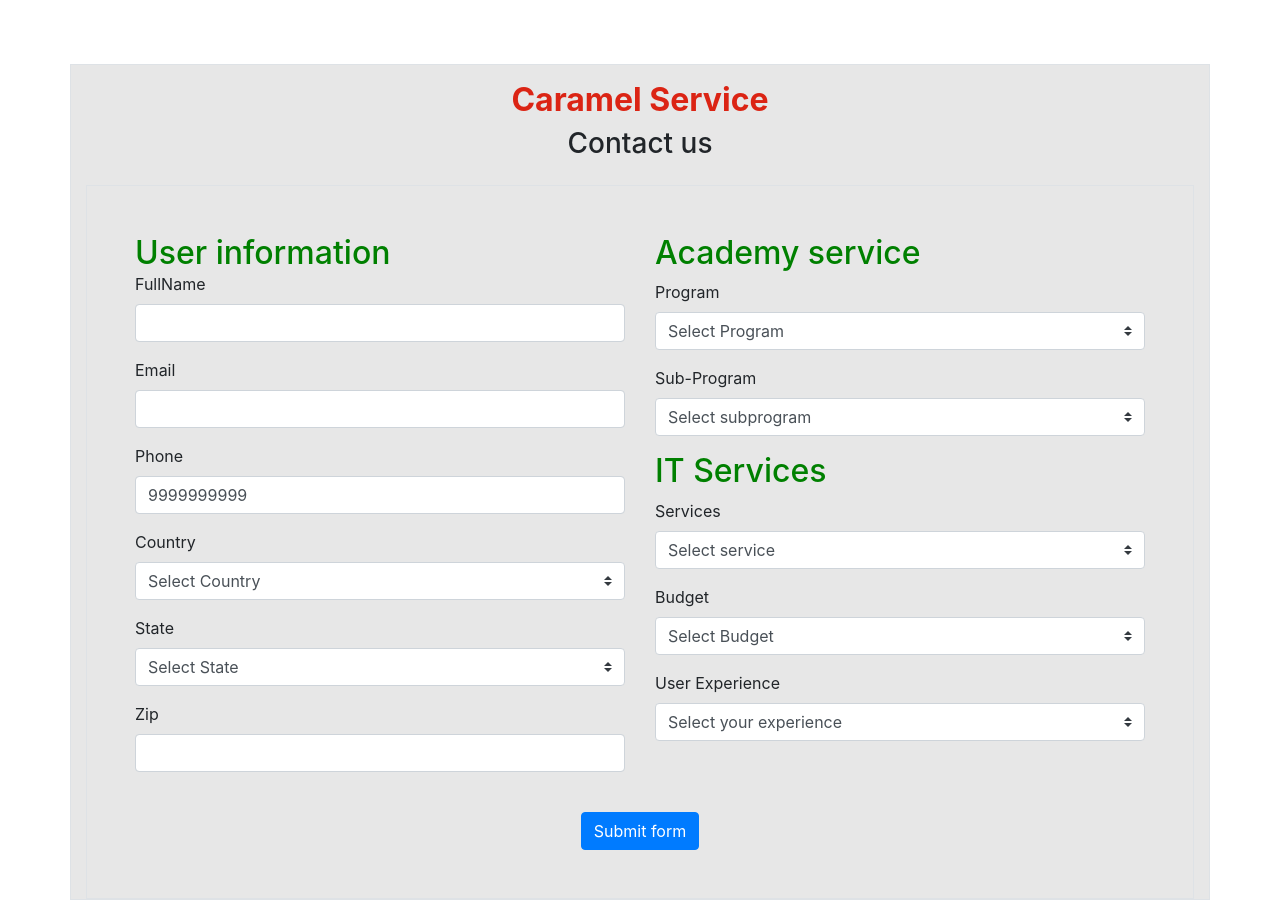
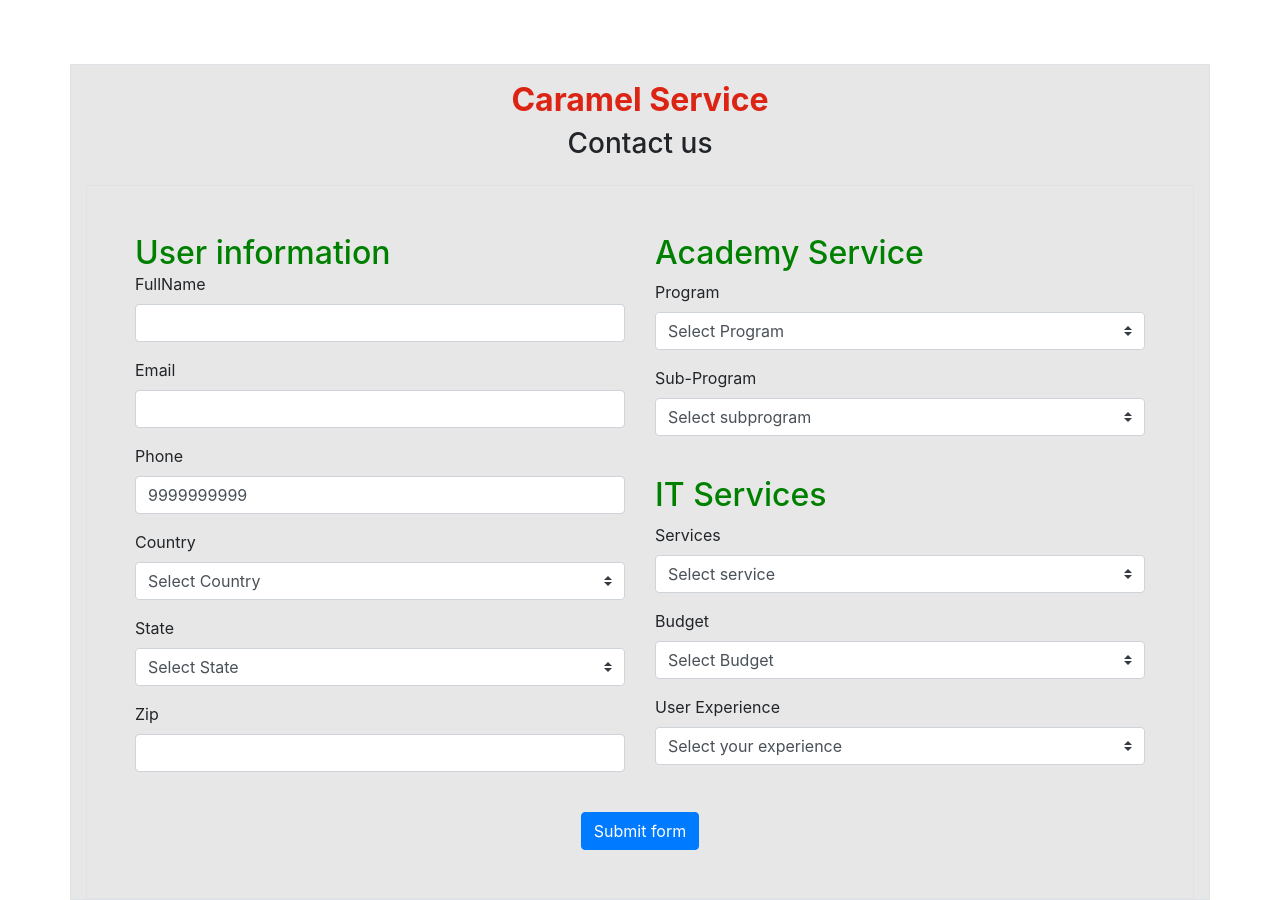
Before and after one commit to rohitopen-source/contactUs, an Angular app: page /academy in a window 1280 px wide. Built offline with nearby package versions, Linux system fonts and the light colour scheme.

Commit message:
new edits

```diff
--- a/src/app/app.component.html
+++ b/src/app/app.component.html
@@ -83,7 +83,7 @@
 
             <div class="row" >
               <div class="col-md-12">
-                <h2 style="color: green;">  Academy service</h2>
+                <h2 style="color: green;">  Academy Service</h2>
                <div class="form-group">
                  <label> Program</label>
                  <select class = "custom-select" name="program" [(ngModel)]="userModel.program">
@@ -102,11 +102,11 @@
 
              </div>
 
-
+             <br>
              <div class="col-md-12" >
               <div class="form-group">
 
-
+               <br>
 
                 <h2 style="color: green;" >  IT Services</h2>
                  <label>Services</label>
@@ -119,12 +119,14 @@
                </div>
 
                <div class="form-group">
+
                 <label>Budget</label>
                  <select class = "custom-select" name="budget" [(ngModel)]="userModel.budget">
                    <option value=""  >Select Budget </option>
                    <option *ngFor = "let c of budget">{{c}}</option>
                  </select>
                </div>
+
 
                <div class="form-group">
                 <label> User Experience</label>
```
